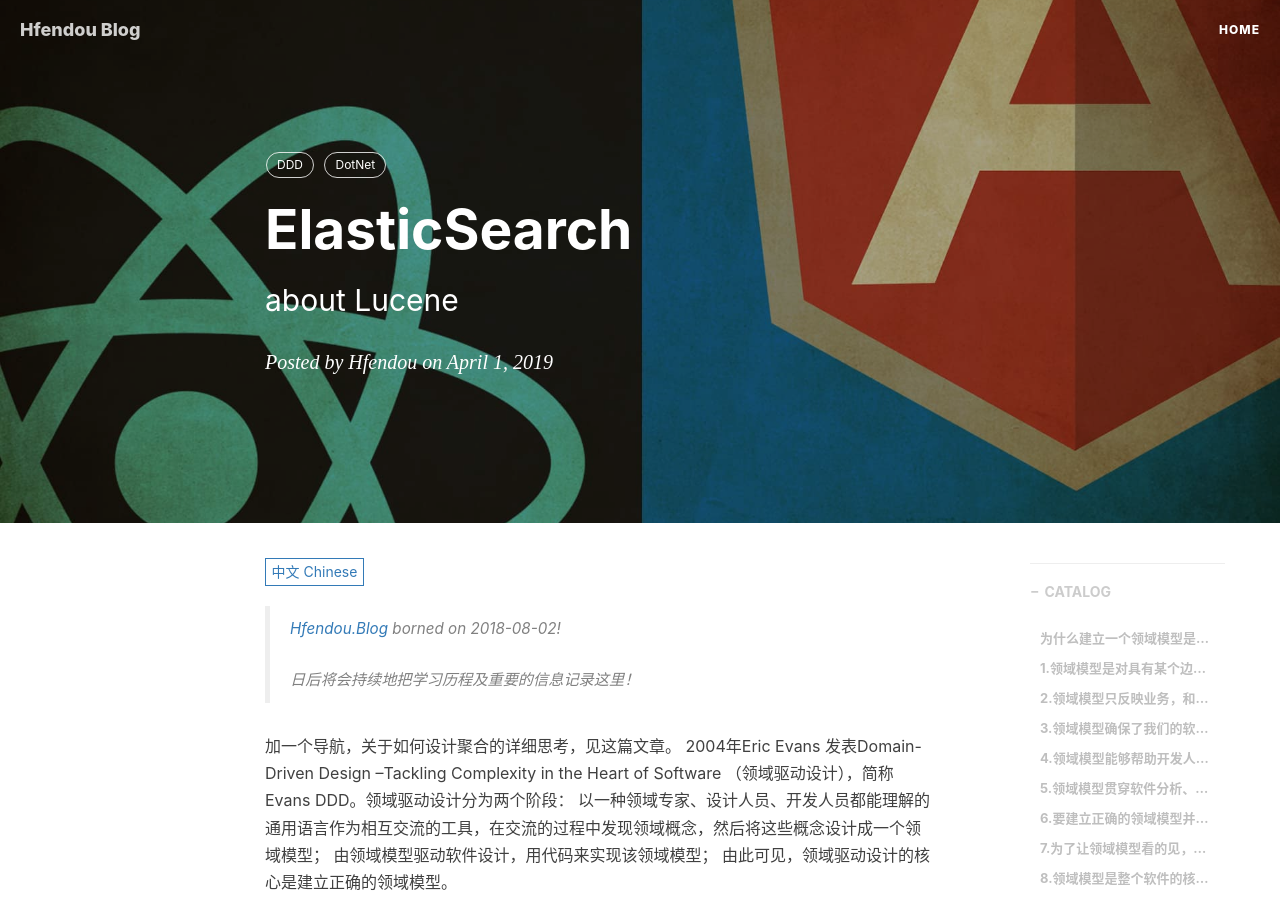
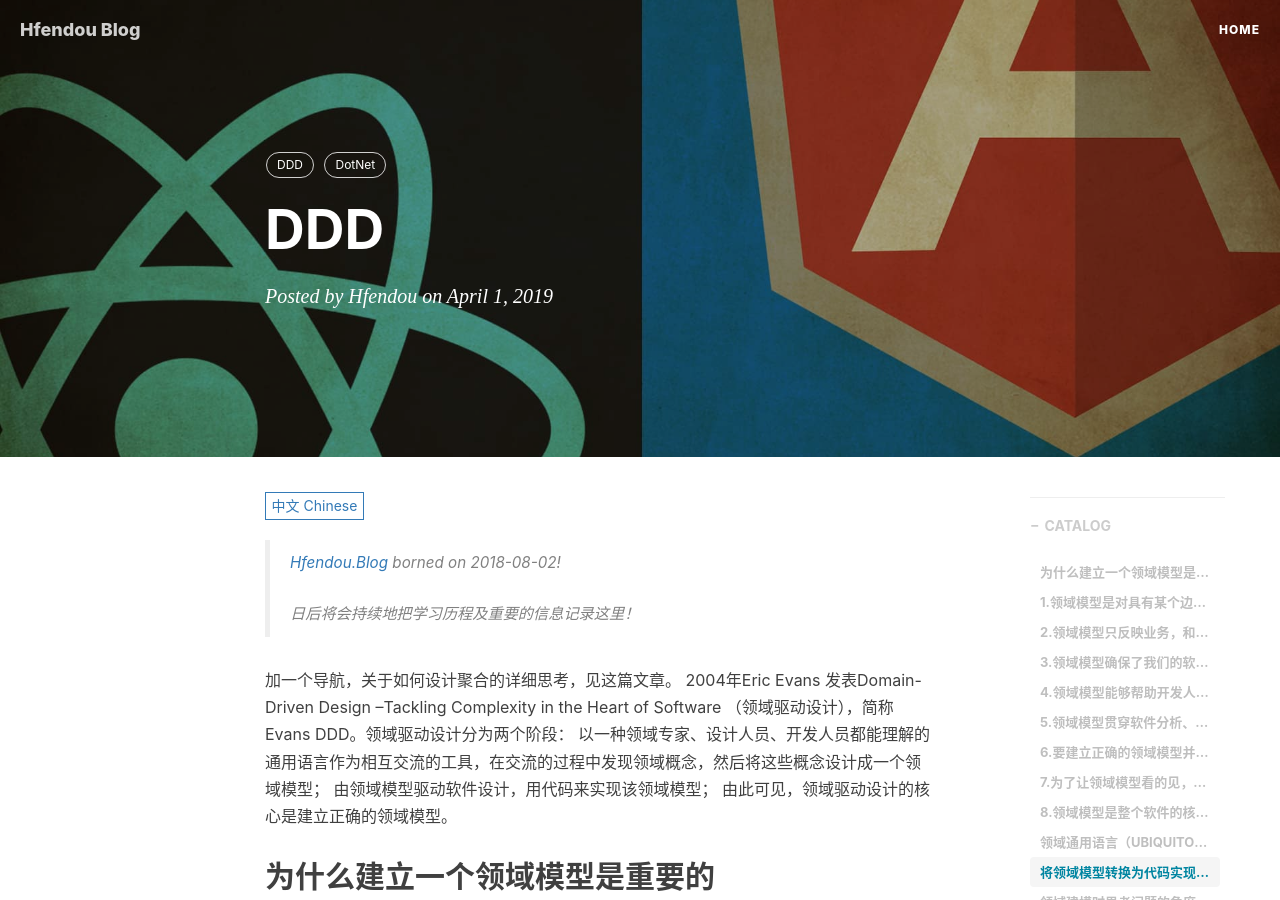
Before and after one commit to hfendou/hfendou.github.io, a Jekyll site: the page built from _posts/2019-04-01-DDD.markdown, in a window 1280 px wide and 900 px high. Built offline with Jekyll 4.4.1, drawn with Linux system fonts in a browser that asks for light colours; nearby versions of some CDN libraries; comment, search, counter and statistics services are not loaded.

Commit message:
201904142327

```diff
--- a/_posts/2019-04-01-DDD.markdown
+++ b/_posts/2019-04-01-DDD.markdown
@@ -1,7 +1,7 @@
 ---
 layout:       post
-title:        "ElasticSearch"
-subtitle:     "about Lucene "
+title:        "DDD"
+subtitle:     " "
 date:         2019-04-01 22:10:20
 author:       "Hfendou"
 header-img:   "img/post-bg-re-vs-ng2.jpg"
```
